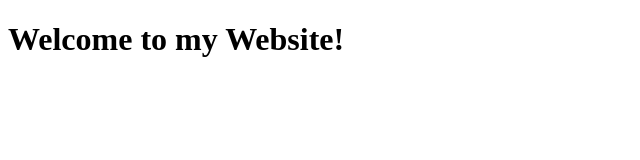
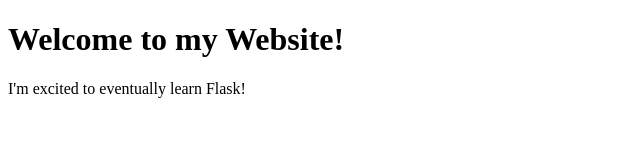
Before and after one commit to BriannaKA04/Assessment-Exercise-One, a plain HTML site: page index.html in a window 1280 px wide. Shown: the whole page, without its empty margins (0-640 px from the left). Drawn offline with Linux system fonts and the light colour scheme.

Commit message:
Second line

```diff
--- a/index.html
+++ b/index.html
@@ -8,5 +8,9 @@
 </head>
 <body>
     <h1> Welcome to my Website!</h1>
+
+    <div class="">
+        <p>I'm excited to eventually learn Flask!</p>
+    </div>
 </body>
 </html>
```
